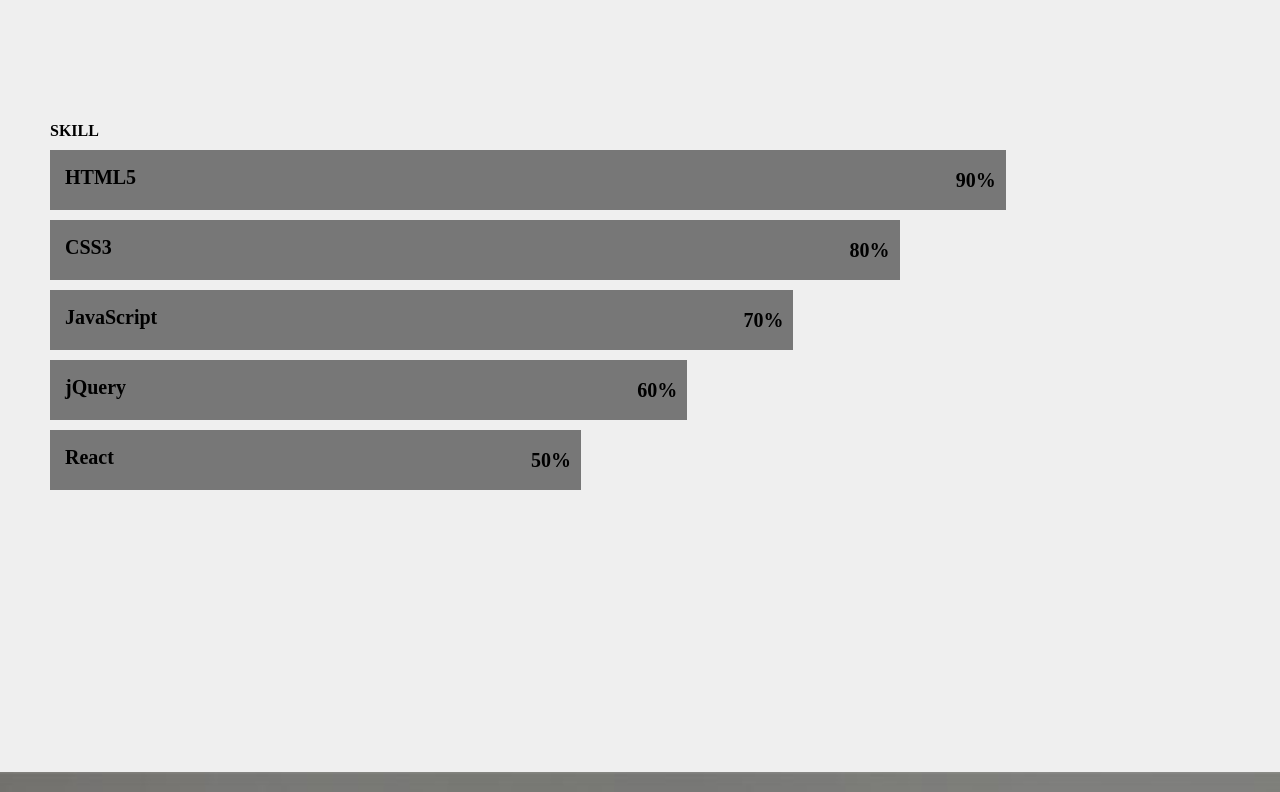
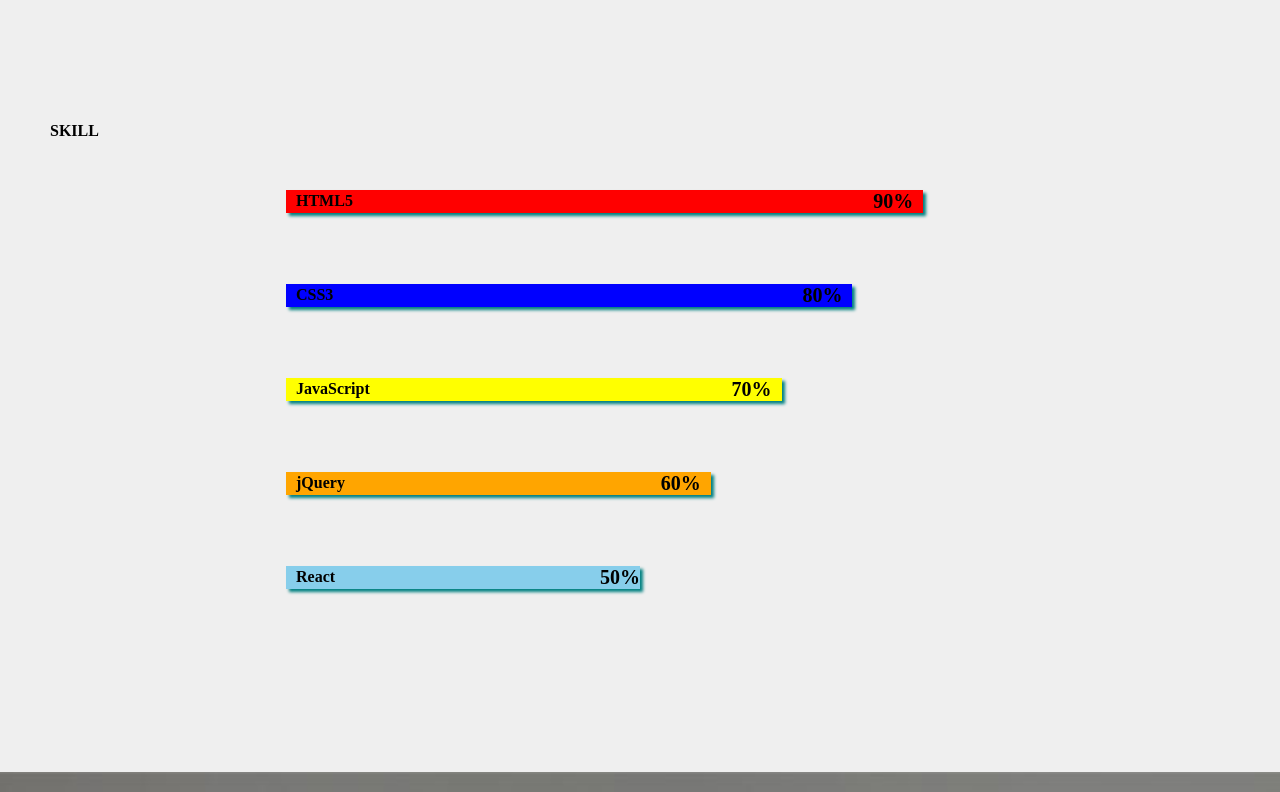
Before and after one commit to alswo515/myportfolio, a plain HTML site: page index.html in a window 1280 px wide. Shown: the part 1628-2420 px from the top of the page. Drawn offline with Linux system fonts and the light colour scheme.

Commit message:
스킬 막대 수정

```diff
--- a/css/index.css
+++ b/css/index.css
@@ -45,23 +45,23 @@
   transform: translateY(-50%);
 }
 
-#header .nav .depth1 > li {
+#header .nav .depth1>li {
   display: inline-block;
 }
 
-#header .nav .depth1 > li > a {
+#header .nav .depth1>li>a {
   font-size: 18px;
   color: #fff;
   padding: 0px 30px;
 }
 
-#header .nav .depth1 > li > a:hover {
+#header .nav .depth1>li>a:hover {
   display: inline-block;
   transform: scale(1.2);
   transition: all 0.5s;
 }
 
-#header .nav .depth1 > li.on > a {
+#header .nav .depth1>li.on>a {
   transform: scale(1.2);
   display: inline-block;
 }
@@ -540,70 +540,98 @@
   position: relative;
 }
 
+
 .skillContainer p {
   font-size: 20px;
   font-weight: bold;
   text-align: right;
 }
 
-.skillContainer p:nth-child(2) {
-  position: absolute;
-  top: -3px;
-  left: 15px;
-}
 
-.skillContainer {
-  height: 100%;
-  text-align: left;
-}
 
-.skillContainer > div {
-  width: 100%;
-  margin: 10px 0;
+.skillContainer>div {
+  width: 60%;
+  margin: 10px auto;
+  /* border: 1px solid #000; */
 }
 
 .skillContainer .score {
-  height: 60px;
-  width: 90%;
-  padding-bottom: 50px;
   display: inline-block;
+  height: 20px;
+  width: 100%;
+  /* background: red; */
   position: relative;
 }
 
 .skillContainer .myscore {
-  height: 60px;
-  width: 0%;
-  line-height: 60px;
-  text-align: right;
-  display: inline-block;
-  font-size: 20px;
-  padding-right: 10px;
+  /* height: 0%; */
+  width: 100%;
+  position: absolute;
+  top: 0;
+  left: 0;
   opacity: 0;
+  color: #000;
 }
 
+.skillContainer .myscore p:nth-child(2) {
+  position: absolute;
+  left: 10px;
+  top: 2px;
+  color: #000;
+  font-size: 16px;
+}
+
+
+
+
+
 .skillContainer .html .myscore {
-  background: #777;
+  background: red;
+  box-shadow: teal 3px 3px 3px;
+  border-right: 10px solid transparent;
   animation: htmlscore 1s both;
+  position: absolute;
+  top: 40px;
+  left: 0;
 }
 
 .skillContainer .css .myscore {
-  background: #777;
+  background: blue;
+  box-shadow: teal 3px 3px 3px;
+  border-right: 10px solid transparent;
   animation: cssscore 1s both 0.5s;
+  position: absolute;
+  top: 100px;
+  left: 0;
 }
 
 .skillContainer .js .myscore {
-  background: #777;
+  background: yellow;
+  box-shadow: teal 3px 3px 3px;
+  border-right: 10px solid transparent;
   animation: jsscore 1s both 1s;
+  position: absolute;
+  top: 160px;
+  left: 0;
 }
 
 .skillContainer .jq .myscore {
-  background: #777;
+  background: orange;
+  box-shadow: teal 3px 3px 3px;
+  border-right: 10px solid transparent;
   animation: jqscore 1s both 1.5s;
+  position: absolute;
+  top: 220px;
+  left: 0;
 }
 
 .skillContainer .react .myscore {
-  background: #777;
+  background: skyblue;
+  box-shadow: teal 3px 3px 3px;
   animation: reactscore 1s both 2s;
+  position: absolute;
+  top: 280px;
+  left: 0;
 }
 
 @keyframes htmlscore {
```
